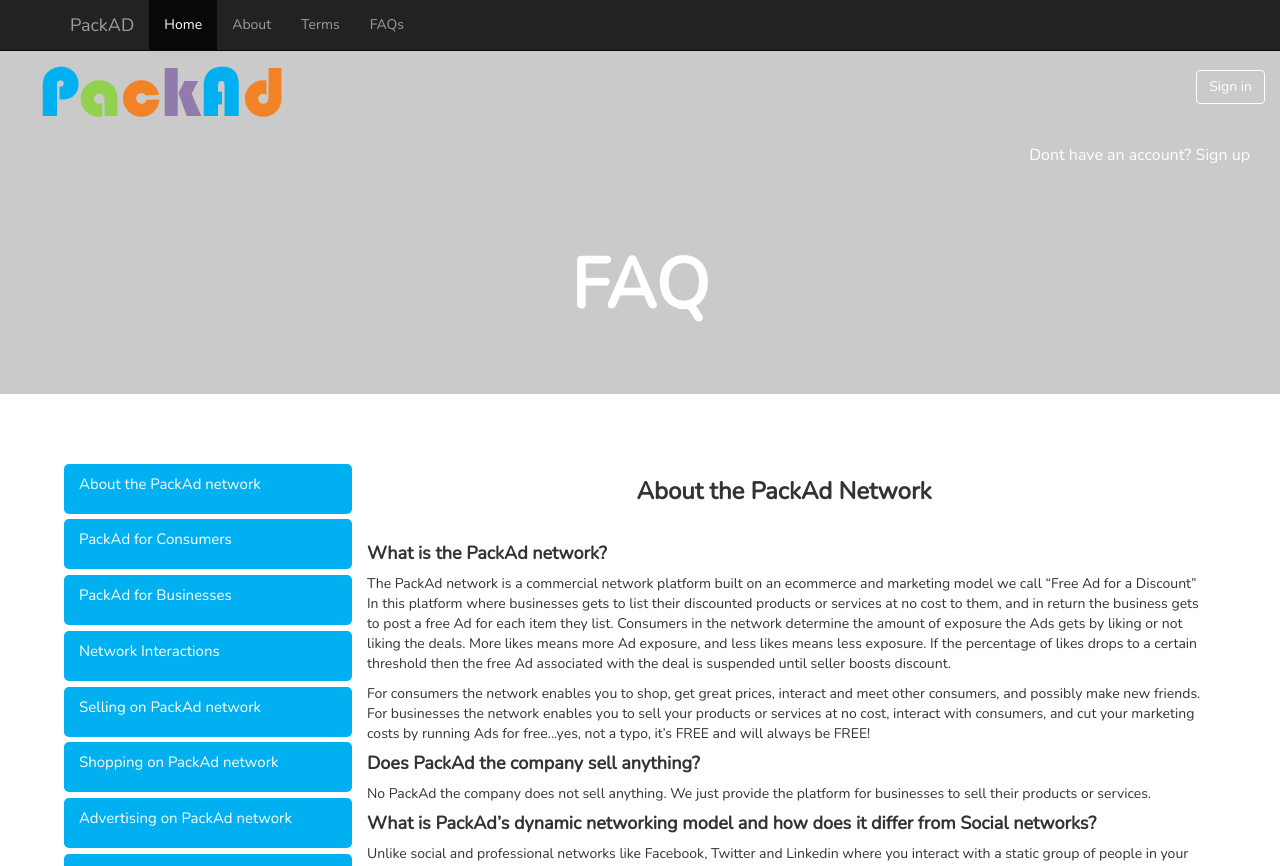
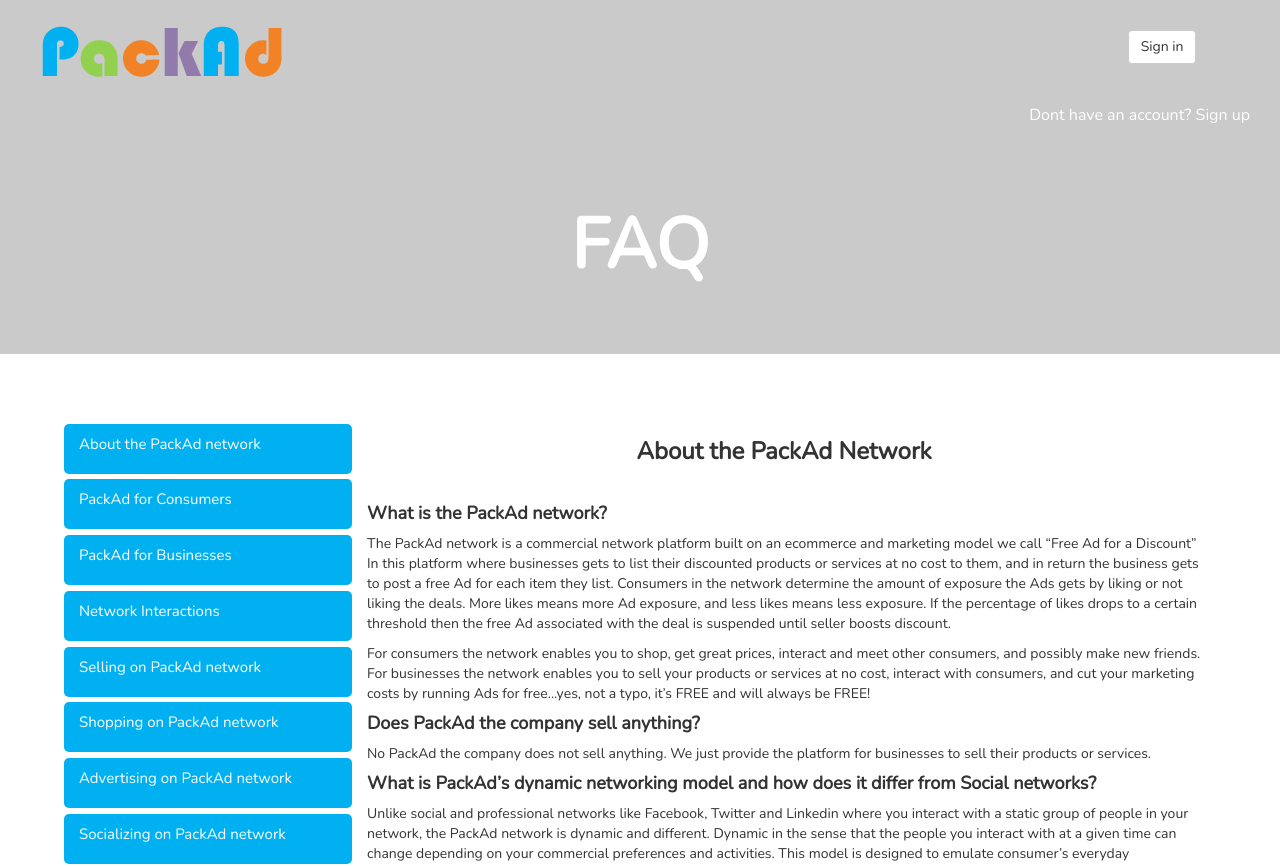
Before and after one commit to MalikFaizanZafar/project1, an Angular app: page /faq in a window 1280 px wide. Shown: the top 866 px of the page. Built offline with nearby package versions, Linux system fonts and the light colour scheme.

Commit message:
routing done

```diff
--- a/src/app/about-us/about-us.component.html
+++ b/src/app/about-us/about-us.component.html
@@ -4,12 +4,12 @@
        </div>
        <div id="seller-info-menu" class="col-md-8">
            <div class="seller-login col-md-3 col-sm-12 col-xs-12 no-padding">
-               <button class="btn btn-default" onclick="location.href = 'login.html';">Sign in</button>
+               <a class="btn btn-default" routerLink="/login">Sign in</a>
            </div>
        </div>
        <div id="sellers-signup" class="col-md-12">
            <div class="col-md-3 col-sm-12 col-xs-12">
-               <a href="#">Dont have an account? Sign up</a>
+               <a routerLink='/consumer-signup'>Dont have an account? Sign up</a>
            </div>
        </div>
        <div id="landing-page-title" class="col-sm-12">
--- a/src/app/app.component.html
+++ b/src/app/app.component.html
@@ -1,29 +1,6 @@
-<nav class="navbar navbar-inverse navbar-fixed-top">
-     <div class="container">
-       <div class="navbar-header">
-         <button type="button" class="navbar-toggle collapsed" data-toggle="collapse" data-target="#navbar" aria-expanded="false" aria-controls="navbar">
-           <span class="sr-only">Toggle navigation</span>
-           <span class="icon-bar"></span>
-           <span class="icon-bar"></span>
-           <span class="icon-bar"></span>
-         </button>
-         <a class="navbar-brand" href="#">PackAD</a>
-       </div>
-       <div id="navbar" class="collapse navbar-collapse">
-         <ul class="nav navbar-nav">
-           <li class="active"><a routerLink="/">Home</a></li>
-           <li><a routerLink="/about-us">About</a></li>
-           <li><a routerLink="/terms">Terms</a></li>
-           <li><a routerLink="/faq">FAQs</a></li>
-         </ul>
-       </div><!--/.nav-collapse -->
-     </div>
-   </nav>
-   <br><br>
+<router-outlet></router-outlet>
 
-   <router-outlet></router-outlet>
-
-<!--  1   <app-index></app-index> -->
+<!-- <app-index></app-index> -->
 <!--> 2   <app-about-us></app-about-us> -->
 
 <!-- 3    <app-faq></app-faq> -->
--- a/src/app/consumer-signup/consumer-signup.component.html
+++ b/src/app/consumer-signup/consumer-signup.component.html
@@ -1,11 +1,11 @@
 <section id="color-header" class="container-fluid no-padding parallax">
         <div id="logo" class="col-md-4">
-            <a href="index.html"><img src="assets/images/logo.png" alt="" /></a>
+            <a routerLink="/"><img src="assets/images/logo.png" alt="" /></a>
         </div>
         <div id="landing-page-title" class="col-sm-12">
             <h1><strong>Consumer Sign Up</strong></h1>
             <br><br>
-            <a href="seller-signup.html">Are you a seller? Sign up here</a><br>
+            <a routerLink="/seller-signup">Are you a seller? Sign up here</a><br>
         </div>
     </section>
 
--- a/src/app/faq/faq.component.html
+++ b/src/app/faq/faq.component.html
@@ -1,15 +1,15 @@
 <section id="color-header" class="container-fluid no-padding parallax">
        <div id="logo" class="col-md-4">
-           <a href="index.html"><img src="assets/images/logo.png" alt="" /></a>
+           <a routerLink="/"><img src="assets/images/logo.png" alt="" /></a>
        </div>
        <div id="seller-info-menu" class="col-md-8">
            <div class="seller-login col-md-3 col-sm-12 col-xs-12 no-padding">
-               <button class="btn btn-default" onclick="location.href = 'login.html';">Sign in</button>
+               <a class="btn btn-default" routerLink="/login">Sign in</a>
            </div>
        </div>
        <div id="sellers-signup" class="col-md-12">
            <div class="col-md-3 col-sm-12 col-xs-12">
-               <a href="#">Dont have an account? Sign up</a>
+               <a routerLink="/consumer-signup">Dont have an account? Sign up</a>
            </div>
        </div>
        <div id="landing-page-title" class="col-sm-12">
--- a/src/app/how-it-works/how-it-works.component.html
+++ b/src/app/how-it-works/how-it-works.component.html
@@ -1,15 +1,15 @@
 <section id="color-header" class="container-fluid no-padding parallax">
         <div id="logo" class="col-md-4">
-            <a href="index.html"><img src="assets/images/logo.png" alt="" /></a>
+            <a routerLink="/"><img src="assets/images/logo.png" alt="" /></a>
         </div>
         <div id="seller-info-menu" class="col-md-8">
             <div class="seller-login col-md-3 col-sm-12 col-xs-12 no-padding">
-                <button class="btn btn-default" onclick="location.href = 'login.html';">Sign in</button>
+                <a class="btn btn-default" routerLink="/login">Sign in</a>
             </div>
         </div>
         <div id="sellers-signup" class="col-md-12">
             <div class="col-md-3 col-sm-12 col-xs-12">
-                <a href="#">Dont have an account? Sign up</a>
+                <a routerLink="/consumer-signup">Dont have an account? Sign up</a>
             </div>
         </div>
         <div id="landing-page-title" class="col-sm-12">
--- a/src/app/index/index.component.html
+++ b/src/app/index/index.component.html
@@ -6,7 +6,7 @@
             <div id="menu" class="col-md-8">
                 <div id="temporary" class="col-md-3"></div>
                 <div class="login col-md-3 no-padding">
-                    <button class="btn btn-default" onclick="location.href = 'login.html';">Login/Sign up</button>
+                      <a class="btn btn-default" routerLink="/login">Login/Sign up</a>
                 </div>
                 <div class="facebook col-md-3 no-padding">
                     <button class="btn btn-default"><img src="https://png.icons8.com/facebook/color/48" title="Facebook" width="48" height="48"> Continue with Facebook</button>
@@ -17,7 +17,7 @@
             </div>
             <div id="sellers-go" class="col-xs-12 no-padding">
                 <div class="col-md-2 no-padding">
-                    <button class="btn btn-default" onclick="location.href = 'sellers-info.html';">Sellers go here</button>
+                    <a class="btn btn-default" routerLink="/sellers-info" >Sellers go here</a>
                 </div>
             </div>
             <div id="nav" class="col-xs-12 no-padding">
--- a/src/app/index/index.component.ts
+++ b/src/app/index/index.component.ts
@@ -1,5 +1,5 @@
 import { Component, OnInit } from '@angular/core';
-import {Router} from '@angular/router';
+
 
 @Component({
   selector: 'app-index',
@@ -8,7 +8,7 @@
 })
 export class IndexComponent implements OnInit {
 
-  constructor(public router : Router) { }
+  constructor() { }
 
   ngOnInit() {
   }
--- a/src/app/login/login.component.html
+++ b/src/app/login/login.component.html
@@ -1,6 +1,6 @@
 <section id="color-header" class="container-fluid no-padding parallax">
         <div id="logo" class="col-sm-12">
-            <a href="index.html"><img src="assets/images/logo.png" alt="" /></a>
+            <a routerLink="/"><img src="assets/images/logo.png" alt="" /></a>
         </div>
         <div id="landing-page-title" class="col-sm-12">
             <h1><strong>Account Sign In</strong></h1>
@@ -32,13 +32,13 @@
                 </div>
                 <a href="#">Forgot password?</a><br><br>
                 <button type="submit" class="btn btn-default">SIGN IN</button><br><br>
-                <a href="#">Dont have an account? Sign up</a>
+                <a routerLink="/consumer-signup">Dont have an account? Sign up</a>
               </form>
         </div>
         <div id="signup-seller" class="col-md-6">
             <h3>Are you a seller?</h3>
             <p>Create your business account and start selling, marketing and interacting with consumers</p>
-            <a href="#">Sellers sign up here</a>
+            <a routerLink="/seller-signup">Sellers sign up here</a>
         </div>
     </section>
 
--- a/src/app/privacy-policy/privacy-policy.component.html
+++ b/src/app/privacy-policy/privacy-policy.component.html
@@ -1,15 +1,15 @@
 <section id="color-header" class="container-fluid no-padding parallax">
         <div id="logo" class="col-md-4">
-            <a href="index.html"><img src="assets/images/logo.png" alt="" /></a>
+            <a routerLink="/"><img src="assets/images/logo.png" alt="" /></a>
         </div>
         <div id="seller-info-menu" class="col-md-8">
             <div class="seller-login col-md-3 col-sm-12 col-xs-12 no-padding">
-                <button class="btn btn-default" onclick="location.href = 'login.html';">Sign in</button>
+                <a class="btn btn-default" routerLink="/login">Sign in</a>
             </div>
         </div>
         <div id="sellers-signup" class="col-md-12">
             <div class="col-md-3 col-sm-12 col-xs-12">
-                <a href="#">Dont have an account? Sign up</a>
+                <a routerLink="/consumer-signup">Dont have an account? Sign up</a>
             </div>
         </div>
         <div id="landing-page-title" class="col-sm-12">
--- a/src/app/seller-signup/seller-signup.component.html
+++ b/src/app/seller-signup/seller-signup.component.html
@@ -1,6 +1,6 @@
 <section id="color-header" class="container-fluid no-padding parallax">
         <div id="logo" class="col-md-4">
-            <a href="index.html"><img src="assets/images/logo.png" alt="" /></a>
+            <a routerLink="/"><img src="assets/images/logo.png" alt="" /></a>
         </div>
         <div id="landing-page-title" class="col-sm-12">
             <h1><strong>Sellers Sign Up</strong></h1>
--- a/src/app/sellers-info/sellers-info.component.html
+++ b/src/app/sellers-info/sellers-info.component.html
@@ -1,16 +1,16 @@
 <section id="sellers-header" class="container no-padding parallax">
         <div class="hover">
             <div id="logo" class="col-md-4">
-            <a href="index.html"><img src="assets/images/logo.png" alt="" /></a>
+            <a routerLink="/"><img src="assets/images/logo.png" alt="" /></a>
             </div>
             <div id="seller-info-menu" class="col-md-8 col-sm-12 col-xs-12">
                 <div class="seller-login col-md-3 col-sm-12 col-xs-12">
-                    <button class="btn btn-default" onclick="location.href = 'login.html';">Sign in</button>
+                    <a class="btn btn-default" routerLink="/login">Sign in</a>
                 </div>
             </div>
             <div id="sellers-signup" class="col-md-12">
                 <div class="col-md-4 col-sm-12 col-xs-12">
-                    <a href="#">Dont have an account? Sign up</a>
+                    <a routerLink="/seller-signup">Dont have an account? Sign up</a>
                 </div>
             </div>
             <div id="title" class="col-sm-12">
--- a/src/app/terms/terms.component.html
+++ b/src/app/terms/terms.component.html
@@ -1,15 +1,15 @@
 <section id="color-header" class="container-fluid no-padding parallax">
         <div id="logo" class="col-md-4">
-            <a href="index.html"><img src="assets/images/logo.png" alt="" /></a>
+            <a routerLink="/"><img src="assets/images/logo.png" alt="" /></a>
         </div>
         <div id="seller-info-menu" class="col-md-8">
             <div class="seller-login col-md-3 col-sm-12 col-xs-12 no-padding">
-                <button class="btn btn-default" onclick="location.href = 'login.html';">Sign in</button>
+                <a class="btn btn-default" routerLink="/login">Sign in</a>
             </div>
         </div>
         <div id="sellers-signup" class="col-md-12">
             <div class="col-md-3 col-sm-12 col-xs-12">
-                <a href="#">Dont have an account? Sign up</a>
+                <a routerLink="/consumer-signup">Dont have an account? Sign up</a>
             </div>
         </div>
         <div id="landing-page-title" class="col-sm-12">
```
